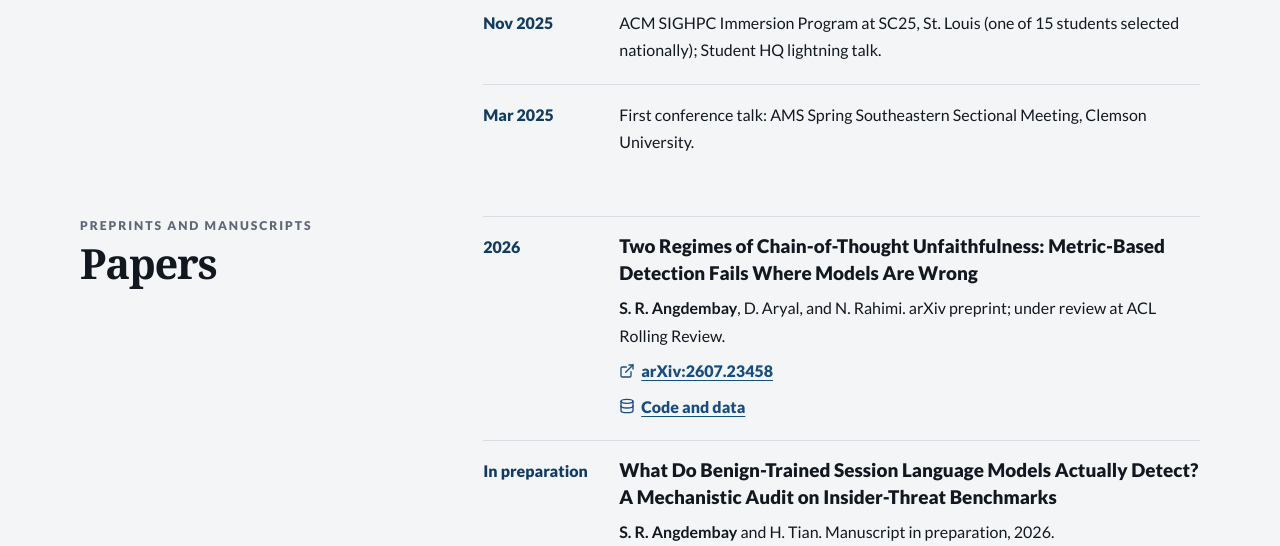
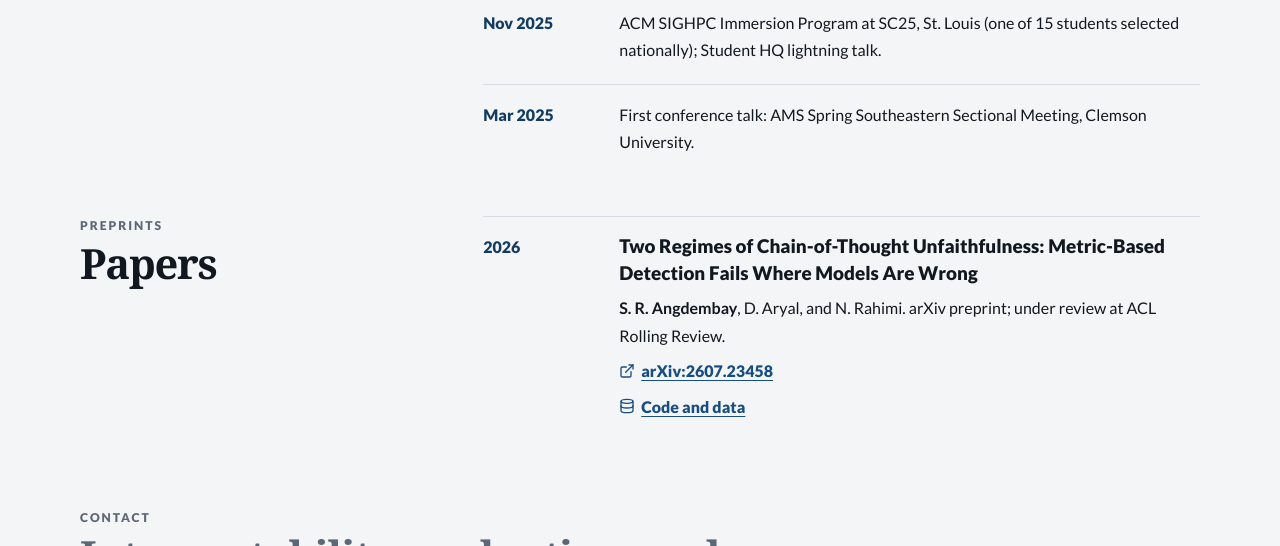
Before and after one commit to SuramyaAngdembay/SuramyaAngdembay.github.io, a plain HTML site: page index.html in a window 1280 px wide. Shown: the part 1151-1697 px from the top of the page. Drawn offline with nearby package versions, Linux system fonts and the light colour scheme.

Commit message:
Remove the co-authored audit manuscript (now a single-author paper under anonymous review); refresh CV PDF

```diff
--- a/index.html
+++ b/index.html
@@ -121,7 +121,7 @@
 
 <section id="papers" class="content-section split-section">
         <div class="section-heading">
-          <p class="eyebrow">Preprints and manuscripts</p>
+          <p class="eyebrow">Preprints</p>
           <h2>Papers</h2>
         </div>
         <div class="timeline">
@@ -141,13 +141,6 @@
                 <i data-lucide="database" aria-hidden="true"></i>
                 Code and data
               </a>
-            </div>
-          </article>
-          <article class="timeline-item">
-            <span class="timeline-date">In preparation</span>
-            <div>
-              <h3>What Do Benign-Trained Session Language Models Actually Detect? A Mechanistic Audit on Insider-Threat Benchmarks</h3>
-              <p><strong>S. R. Angdembay</strong> and H. Tian. Manuscript in preparation, 2026.</p>
             </div>
           </article>
         </div>
```
Also changed, not shown: research.html (+2 -2 lines), 1 other file.
